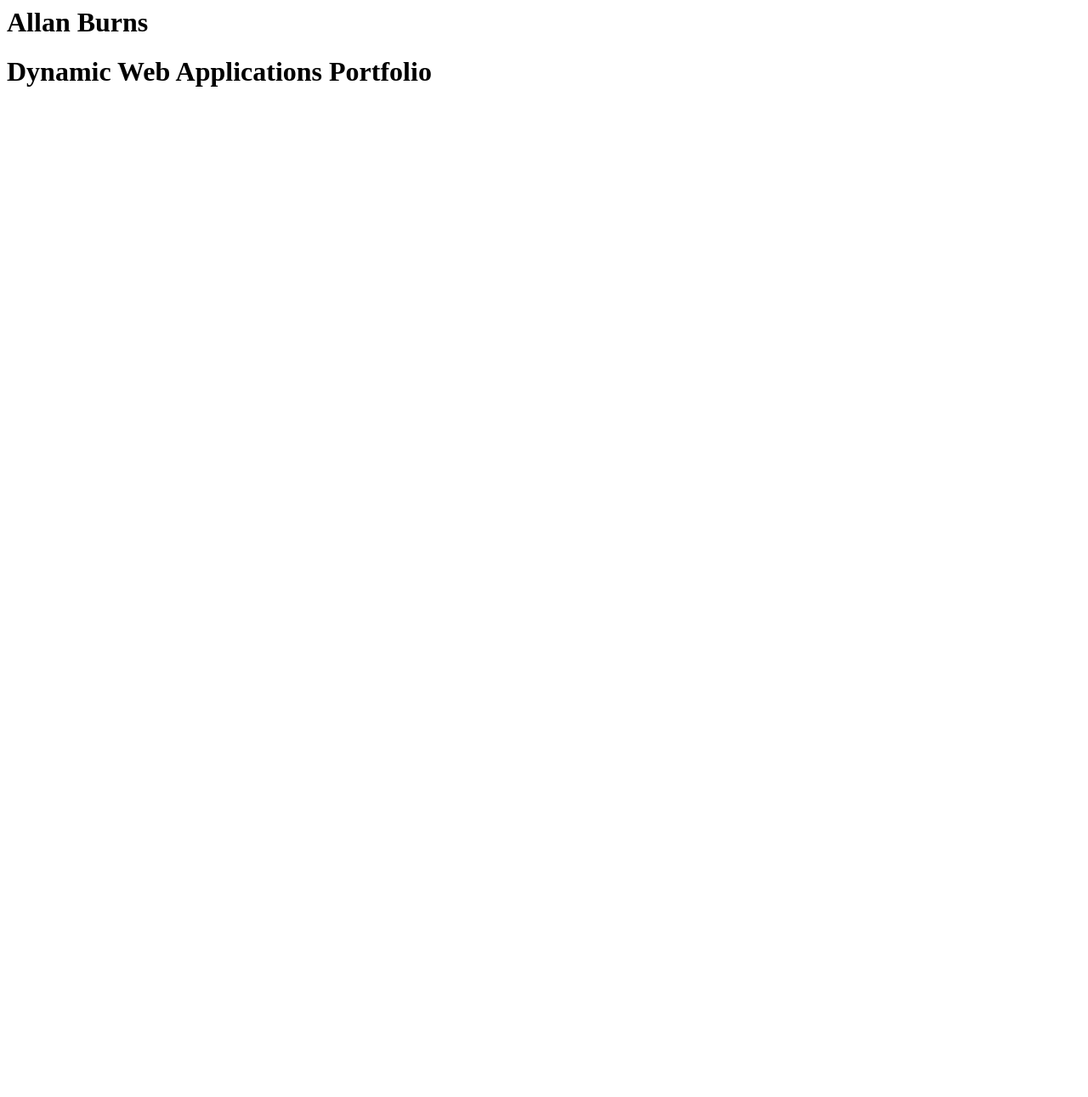
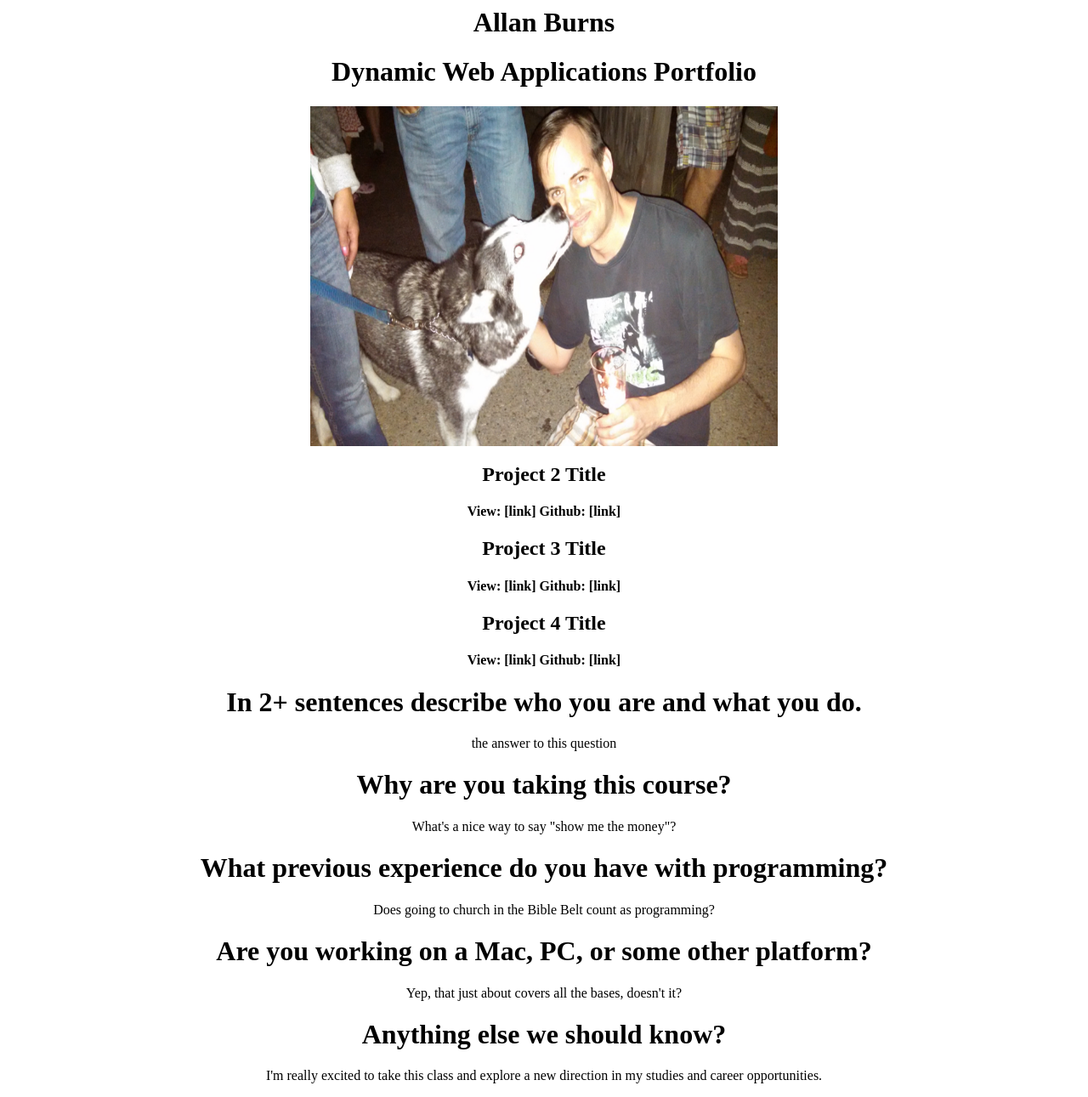
Before and after one commit to allanlburns/P1, a plain HTML site: page P1.html in a window 1280 px wide. Shown: the whole page at 85% size. Before the commit the page ends 800 px from the top, so only its background shows below. Drawn offline with Linux system fonts and the light colour scheme.

Commit message:
Added bare bones and photo to entire project.

```diff
--- a/P1.html
+++ b/P1.html
@@ -5,8 +5,30 @@
 	</head>
 
 	<body>
-	<h1>Allan Burns</h1>
-	<h1>Dynamic Web Applications Portfolio</h1>
+	<h1><center>Allan Burns</center></h1>
+	<h1><center>Dynamic Web Applications Portfolio</center></h1>
+
+	<center><img src="Allan.jpg" alt="Allan and Husky" height ="400" width = "550"</center>
+
+	<h2>Project 2 Title</h2>
+	<h4>View: [link] Github: [link] </h4>
+	<h2>Project 3 Title</h2>
+	<h4>View: [link] Github: [link] </h4>
+	<h2>Project 4 Title</h2>
+	<h4>View: [link] Github: [link] </h4>
+
+	<h1>In 2+ sentences describe who you are and what you do.</h1>
+	<p>the answer to this question</p>
+	<h1>Why are you taking this course?</h1>
+	<p>What's a nice way to say "show me the money"?</p>
+	<h1>What previous experience do you have with programming?</h1>
+	<p>Does going to church in the Bible Belt count as programming?</p>
+	<h1>Are you working on a Mac, PC, or some other platform?</h1>
+	<p>Yep, that just about covers all the bases, doesn't it?</p>
+	<h1>Anything else we should know?</h1>
+	<p>I'm really excited to take this class and explore a new direction in my studies and career opportunities.</p>
+
+
 
 	</body>
 </html>
```
